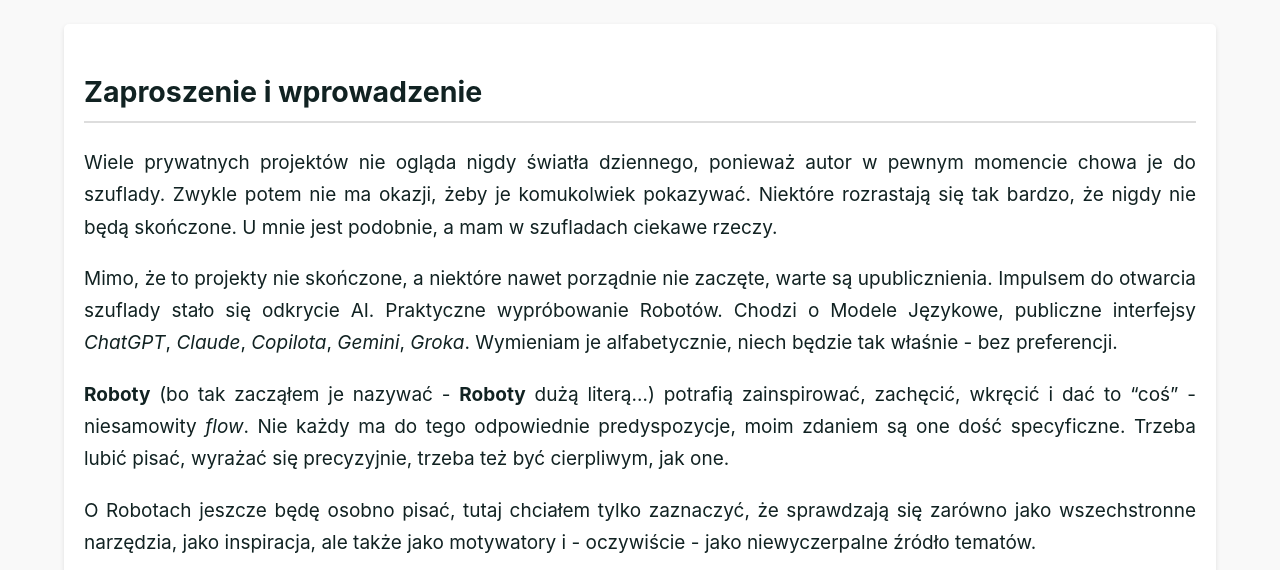
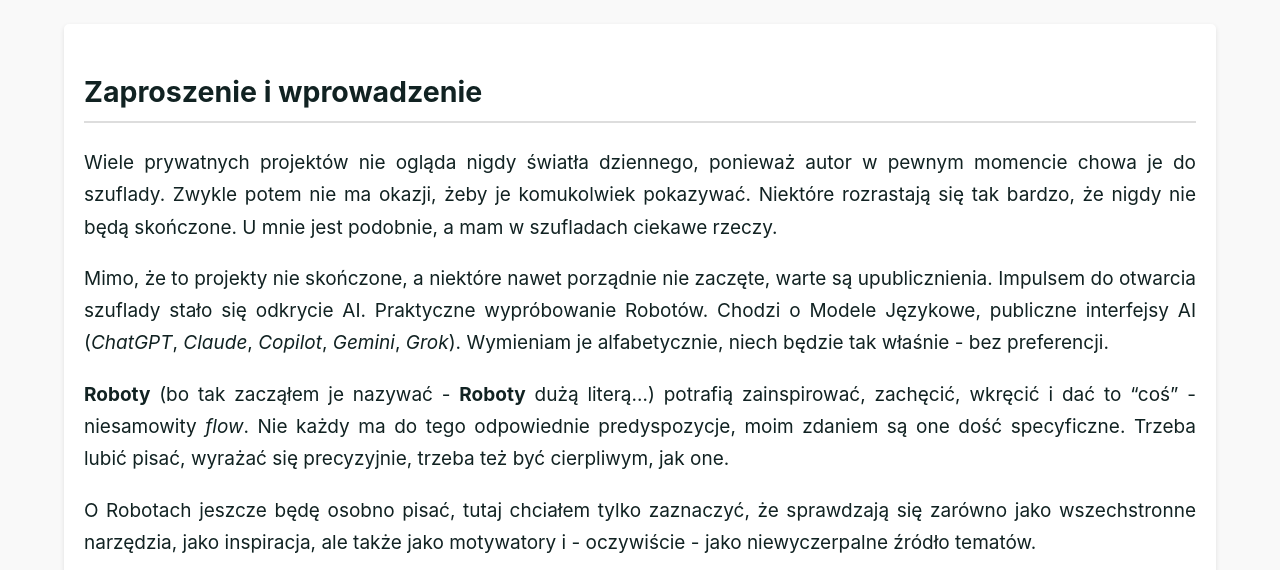
Before and after one commit to marcusfirmus/marcusfirmus.github.io, a plain HTML site: page zaproszenie.html in a window 1280 px wide. Shown: the part 230-800 px from the top of the page. Drawn offline with Linux system fonts and the light colour scheme.

Commit message:
Poprawka gramatyczna

```diff
--- a/zaproszenie.html
+++ b/zaproszenie.html
@@ -26,7 +26,7 @@
   <article>
     <h2 id="zaproszenie-i-wprowadzenie">Zaproszenie i wprowadzenie</h2>
     <p>Wiele prywatnych projektów nie ogląda nigdy światła dziennego, ponieważ autor w pewnym momencie chowa je do szuflady. Zwykle potem nie ma okazji, żeby je komukolwiek pokazywać. Niektóre rozrastają się tak bardzo, że nigdy nie będą skończone. U mnie jest podobnie, a mam w szufladach ciekawe rzeczy.</p>
-    <p>Mimo, że to projekty nie skończone, a niektóre nawet porządnie nie zaczęte, warte są upublicznienia. Impulsem do otwarcia szuflady stało się odkrycie AI. Praktyczne wypróbowanie Robotów. Chodzi o Modele Językowe, publiczne interfejsy <em>ChatGPT</em>, <em>Claude</em>, <em>Copilota</em>, <em>Gemini</em>, <em>Groka</em>. Wymieniam je alfabetycznie, niech będzie tak właśnie - bez preferencji.</p>
+    <p>Mimo, że to projekty nie skończone, a niektóre nawet porządnie nie zaczęte, warte są upublicznienia. Impulsem do otwarcia szuflady stało się odkrycie AI. Praktyczne wypróbowanie Robotów. Chodzi o Modele Językowe, publiczne interfejsy AI (<em>ChatGPT</em>, <em>Claude</em>, <em>Copilot</em>, <em>Gemini</em>, <em>Grok</em>). Wymieniam je alfabetycznie, niech będzie tak właśnie - bez preferencji.</p>
     <p><strong>Roboty</strong> (bo tak zacząłem je nazywać - <strong>Roboty</strong> dużą literą…) potrafią zainspirować, zachęcić, wkręcić i dać to “coś” - niesamowity <em>flow</em>. Nie każdy ma do tego odpowiednie predyspozycje, moim zdaniem są one dość specyficzne. Trzeba lubić pisać, wyrażać się precyzyjnie, trzeba też być cierpliwym, jak one.</p>
     <p>O Robotach jeszcze będę osobno pisać, tutaj chciałem tylko zaznaczyć, że sprawdzają się zarówno jako wszechstronne narzędzia, jako inspiracja, ale także jako motywatory i - oczywiście - jako niewyczerpalne źródło tematów.</p>
     <p>Wiele z rzeczy, które utknęły na dnie tych metaforycznych szuflad może zostać reaktywowane dzięki temu, że Roboty pomogą! Pomogą je opisać, a może kontynuować.</p>
```
